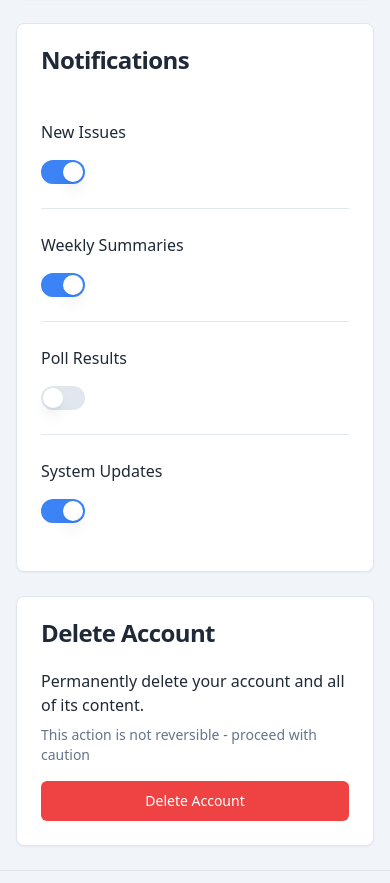
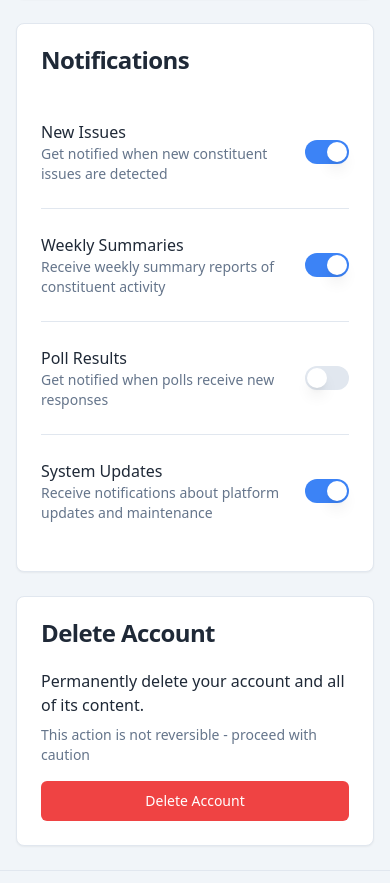
Before and after one commit to kmcost/serve-v3-current, a React (Vite) app: page /settings in a window 390 px wide. Shown: the part 2271-3154 px from the top of the page. Built offline with nearby package versions, Linux system fonts and the light colour scheme.

Commit message:
Fix notifications layout
The AI has updated the notifications section in `src/pages/Settings.tsx` to correctly display items side-by-side on mobile, as per the user's request. It also ensured that descriptive text is now visible on mobile and adjusted spacing for a more compact layout.

```diff
--- a/src/pages/Settings.tsx
+++ b/src/pages/Settings.tsx
@@ -334,10 +334,10 @@ const Settings = () => {
             {notificationItems.map((item, index) => {
               const isLast = index === notificationItems.length - 1;
               return (
-                <div key={item.key} className={`flex flex-col sm:flex-row sm:items-center sm:justify-between gap-4 py-6 ${!isLast ? 'border-b border-border' : ''}`}>
-                  <div>
+                <div key={item.key} className={`flex items-center justify-between gap-2 sm:gap-4 py-6 ${!isLast ? 'border-b border-border' : ''}`}>
+                  <div className="flex-1">
                     <p className="font-medium">{item.title}</p>
-                    <p className="text-sm text-muted-foreground hidden sm:block">{item.description}</p>
+                    <p className="text-sm text-muted-foreground">{item.description}</p>
                   </div>
                   <Switch
                     checked={item.checked}
```
